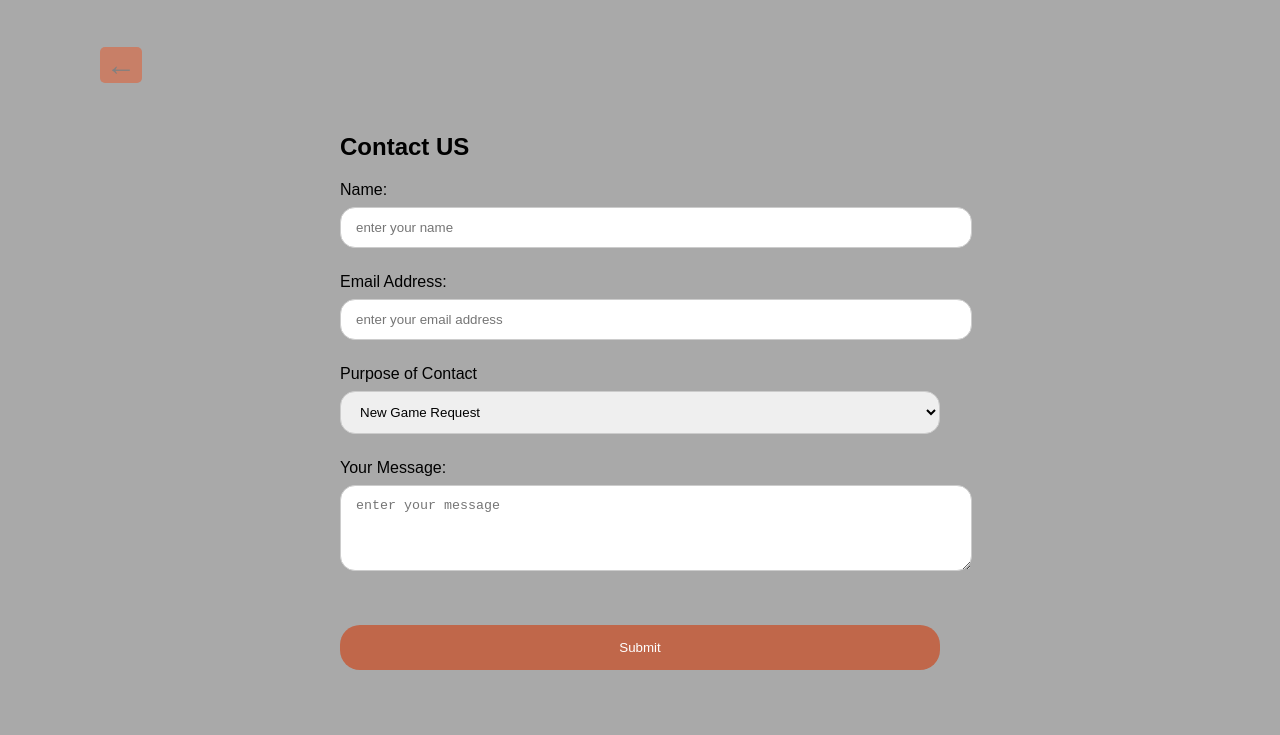
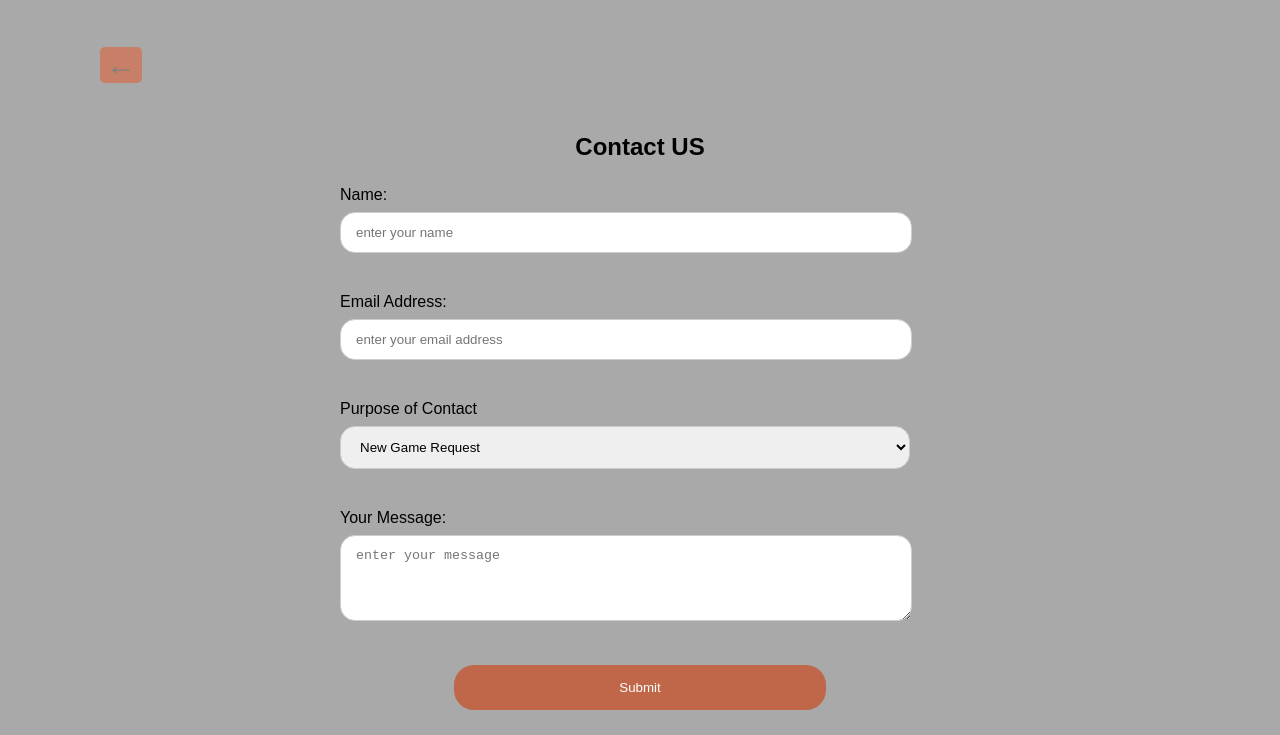
Before and after one commit to azadeeeh/miniGamePortal, a plain HTML site: page contact.html in a window 1280 px wide. Shown: the part 65-800 px from the top of the page. Drawn offline with Linux system fonts and the light colour scheme.

Commit message:
hangman and contact fixed

```diff
--- a/css/contact.css
+++ b/css/contact.css
@@ -5,65 +5,89 @@ body {
     margin: 0;
 }
 
+h2 {
+    text-align: center;
+}
+
 main {
     flex: 1;
 }
 
-
-
-
 .form-container {
     padding-left: 20px;
     padding-right: 20px;
-    max-width: 600px; /* Limit the width */
-    margin: 0 auto; /* Center the form container */
+    max-width: 100%;
+    /* Limit the width */
+    margin: 0 auto;
+    /* Center the form container */
     margin-bottom: 130px;
 }
 
+.form-grid {
+    align-items: center;
+    margin: 0 auto;
+}
+
 .form-group {
-    margin-bottom: 25px; /* Increased spacing between form groups */
+    margin-bottom: 25px;
+    /* Increased spacing between form groups */
+    width: 600px;
+    margin: 25px auto;
 }
 
 .form-input,
 .form-select,
 .form-textarea {
-    width: 100%;
-    padding: 12px 15px; /* Increased padding for comfort */
+    width: 90%;
+    padding: 12px 15px;
+    /* Increased padding for comfort */
     margin-top: 8px;
     border: 1px solid #ccc;
-    border-radius: 15px; /* More rounded corners */
-    transition: box-shadow 0.3s, border-color 0.3s; /* Smooth transition for focus effect */
+    border-radius: 15px;
+    /* More rounded corners */
+    transition: box-shadow 0.3s, border-color 0.3s;
+    /* Smooth transition for focus effect */
+    margin-bottom: 15px;
+}
+
+.form-select {
+    width: 95%;
 }
 
 .form-input:focus,
 .form-select:focus,
 .form-textarea:focus {
-    box-shadow: 0 0 5px rgba(0, 0, 0, 0.2); /* Subtle focus effect */
-    border-color: #888; /* Slight border color change on focus */
+    box-shadow: 0 0 5px rgba(0, 0, 0, 0.2);
+    /* Subtle focus effect */
+    border-color: #888;
+    /* Slight border color change on focus */
 }
 
 .form-button {
     background-color: #c0674a;
     color: white;
-    padding: 15px 25px; /* Increased padding for a larger button */
-    margin: 25px 0; /* Increased margin for spacing */
+    padding: 15px 25px;
+    /* Increased padding for a larger button */
+    /* Increased margin for spacing */
     border: none;
     cursor: pointer;
-    width: 100%;
-    border-radius: 20px; /* More rounded corners for the button */
-    transition: transform 0.3s; /* Smooth transition for hover effect */
+    width: 30%;
+    /* More rounded corners for the button */
+    border-radius: 20px;
+    margin-left: 50%;
+    /* Margin left according to the parent */
+    transform: translateX(-50%);
+    /* translate according to the element's width */
 }
 
 .form-button:hover {
     background-color: #c87f67;
-    transform: scale(1.05); /* Slight scale effect on hover */
 }
 
 .error {
     color: red;
 }
 
-
 @media (max-width: 768px) {
     body {
         display: block;
```
Also changed, not shown: css/hangman.css (+21 -9 lines), hangMan.html (+7 -6 lines), tictac.html (+0 -9 lines).
